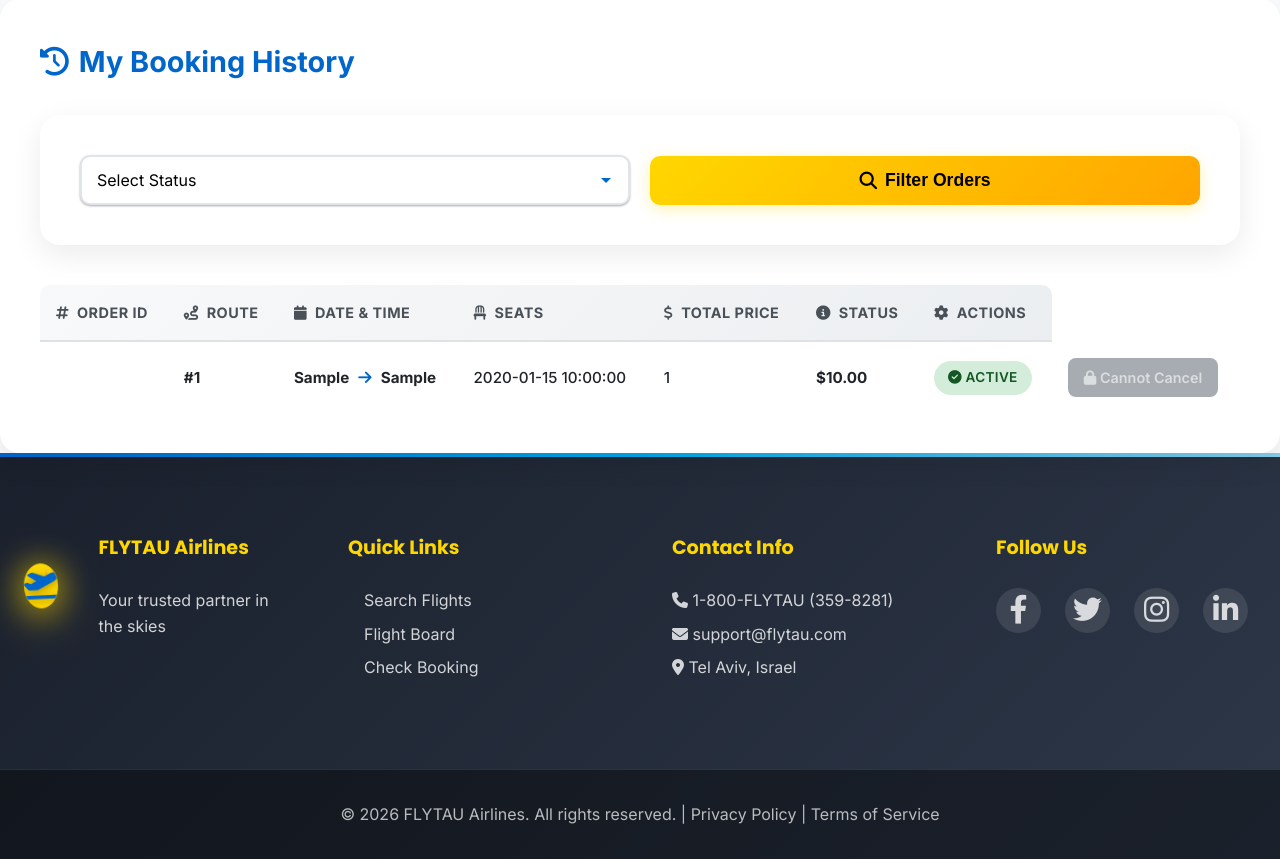
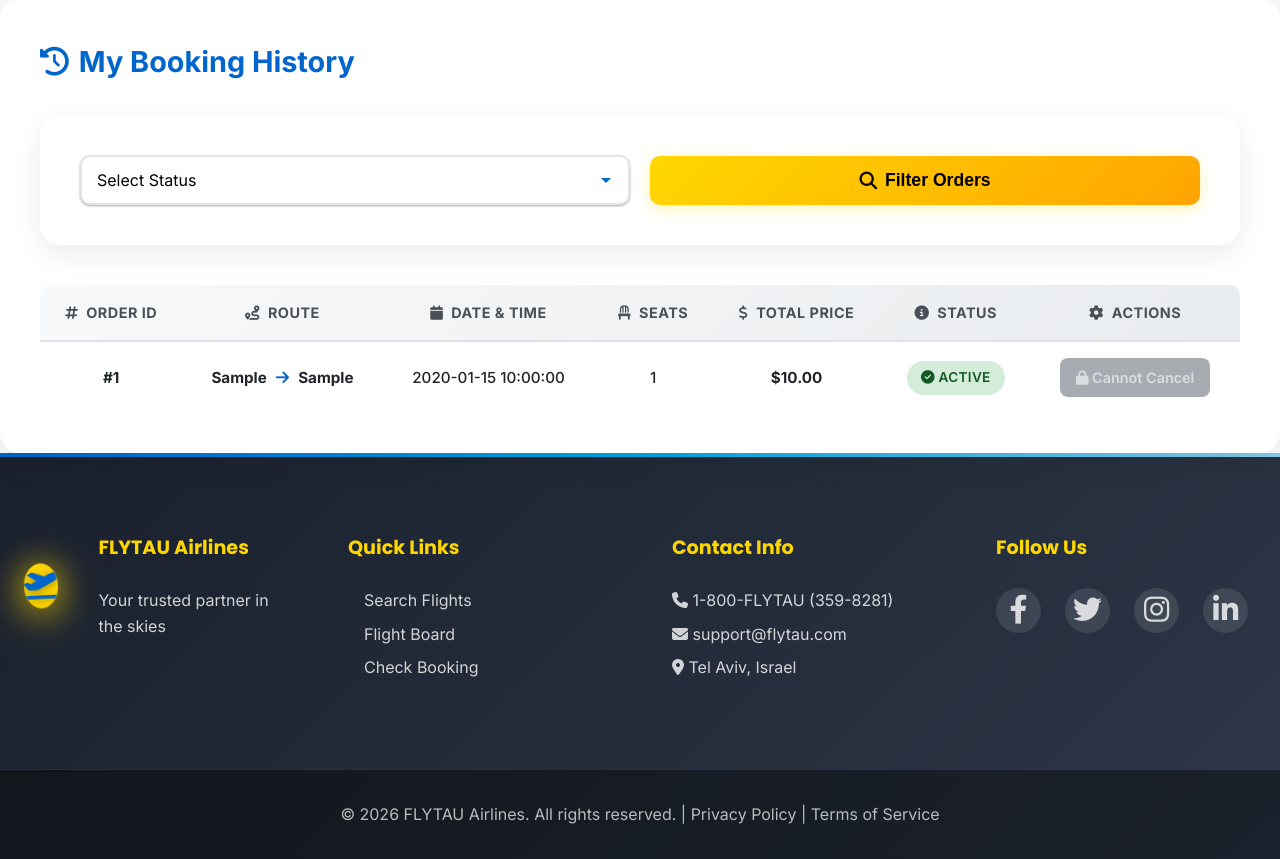
Before and after one commit to tomertocker-tau/FlyTauGroup20, a Flask app: template templates/users_page.html in a window 1280 px wide. Shown: the part 682-1541 px from the top of the page. Run offline with Flask 3, Linux system fonts and the light colour scheme; the template is opened without the code that fills it: most values are stand-ins (such as "Sample title", 1, 10 or a date in 2020).

Commit message:
style upgrade

```diff
--- a/static/styles.css
+++ b/static/styles.css
@@ -1240,9 +1240,11 @@ thead {
     color: var(--text-light);
 }
 
+
+
 th {
     padding: var(--space-xl);
-    text-align: left;
+    text-align: center; /* <--- כאן היה השינוי מ-left ל-center */
     font-weight: 700;
     font-size: 0.95rem;
     text-transform: uppercase;
@@ -1257,27 +1259,18 @@ td {
     padding: var(--space-xl);
     border-bottom: 1px solid var(--gray-200);
     font-weight: 500;
-}
+    text-align: center;
+}
+
+
 
 tbody tr {
-    transition: all var(--transition-base);
-    position: relative;
-}
-
-tbody tr::before {
-    content: '';
-    position: absolute;
-    left: 0;
-    top: 0;
-    width: 0;
-    height: 100%;
-    background: var(--primary-lighter);
-    transition: width var(--transition-base);
-    z-index: -1;
-}
-
-tbody tr:hover::before {
-    width: 100%;
+    transition: background-color 0.3s ease;
+}
+
+tbody tr:hover {
+    background-color: var(--primary-lighter);
+
 }
 
 tbody tr:hover {
--- a/templates/users_page.html
+++ b/templates/users_page.html
@@ -156,7 +156,7 @@
 
     .orders-table th {
         padding: 16px;
-        text-align: left;
+        text-align: center;
         color: #495057;
         font-weight: 700;
         font-size: 0.9rem;
@@ -191,6 +191,7 @@
     .orders-table tbody tr:last-child td {
         border-bottom: none;
     }
+
 
     /* Status Tags */
     .status-tag {
```
